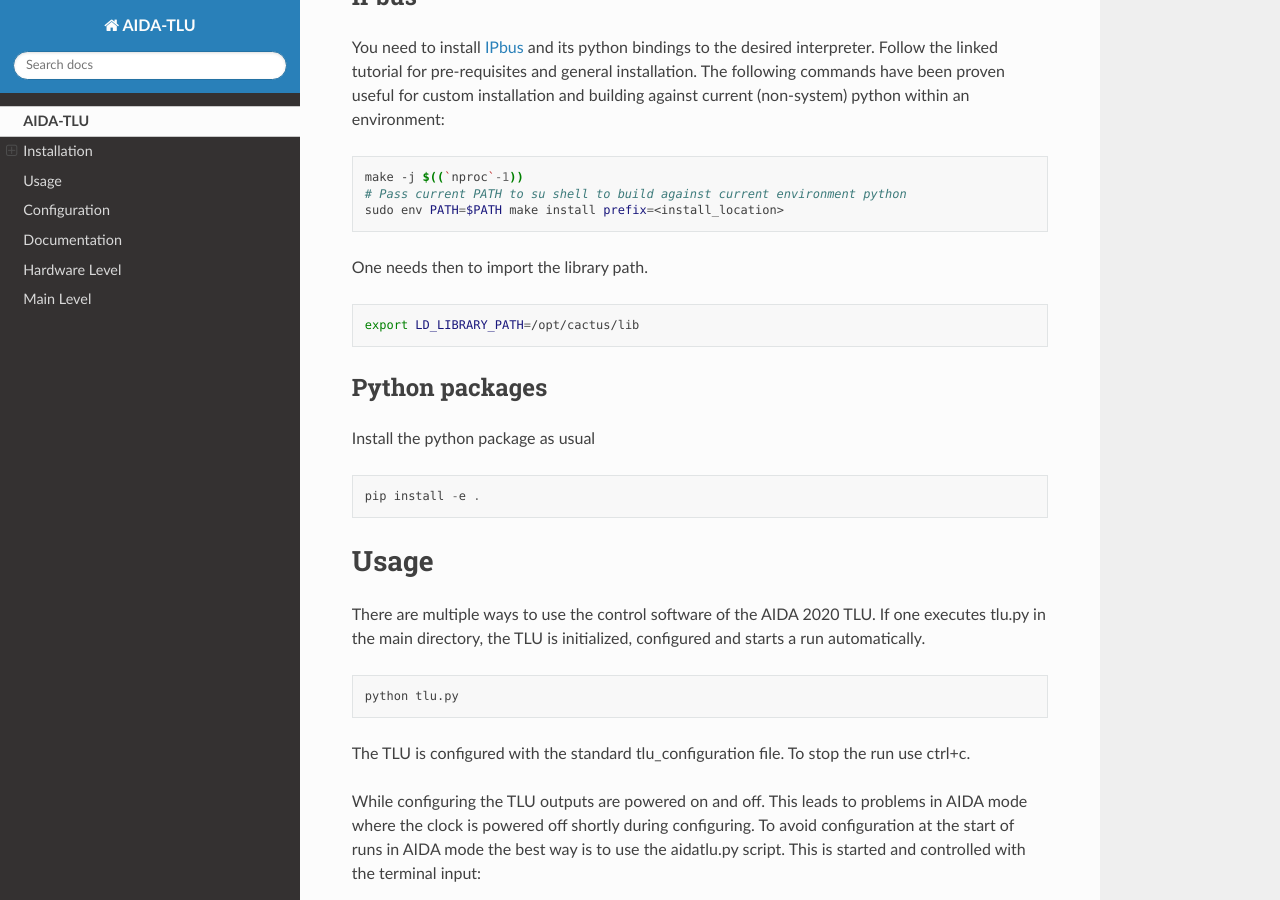
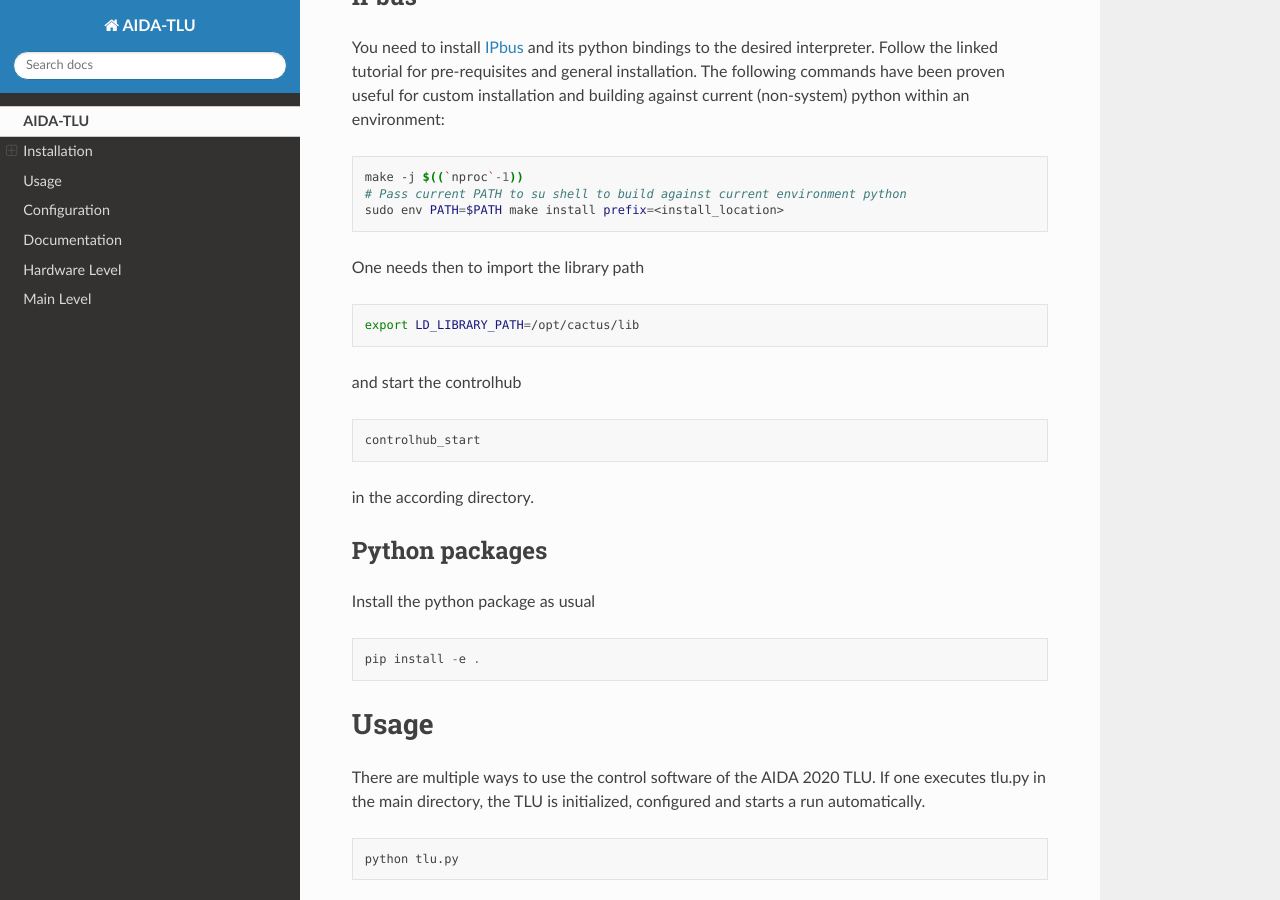
Before and after one commit to SiLab-Bonn/aidatlu, a Sphinx documentation site: the page built from docs/source/Introduction.rst, in a window 1280 px wide and 900 px high, scrolled down 429 px. Built offline with Sphinx 7.4.7 and the Read the Docs theme 2.0.0, drawn with Linux system fonts in a browser that asks for light colours.

Commit message:
BUG: small fixes for pytest

````diff
--- a/README.md
+++ b/README.md
@@ -16,10 +16,15 @@
 # Pass current PATH to su shell to build against current environment python
 sudo env PATH=$PATH make install prefix=<install_location>
 ```
-One needs then to import the library path.
+One needs then to import the library path
 ```bash
 export LD_LIBRARY_PATH=/opt/cactus/lib
 ```
+and start the controlhub
+```bash
+controlhub_start
+```
+in the according directory.
 ## Python packages
 Install the python package as usual
 ```
--- a/docs/source/conf.py
+++ b/docs/source/conf.py
@@ -47,7 +47,7 @@
     '.md': 'markdown',
 }
 
-autodoc_mock_imports = ["hardware", "DutLogic", "main"]
+autodoc_mock_imports = ["hardware", "DutLogic", "main", "aidatlu"]
 
 # -- Options for HTML output -------------------------------------------------
 # https://www.sphinx-doc.org/en/master/usage/configuration.html#options-for-html-output
````
Also changed, not shown: 2 other files.
